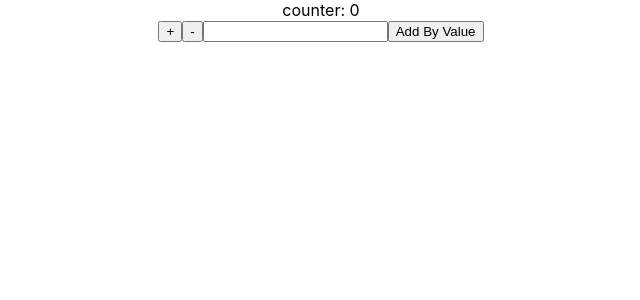
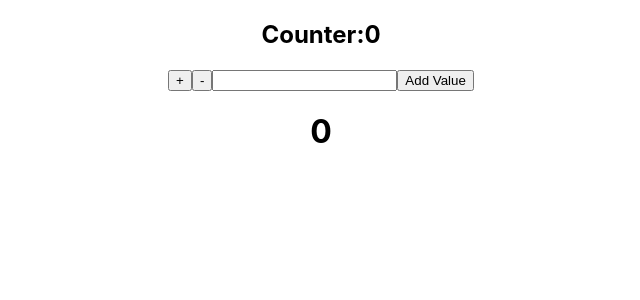
Before and after one commit to AbdulMoiz8994/Bootcamp-Redux-And-Redux-toolkit, a React (Create React App) app: page / in a window 1280 px wide. Shown: the top 300 px of the page, without its empty margins (319-959 px from the left). Built offline with nearby package versions, Linux system fonts and the light colour scheme.

Commit message:
add patcice of Reduxrookit 2

```diff
--- a/src/App.js
+++ b/src/App.js
@@ -1,8 +1,10 @@
 import React,{useState} from 'react'
 import './App.css';
-import {CounterLogic, CounterValue} from './Components/index'
-import {CounterUI} from './Components/SimpleRedux/CounterUI'
-import {ActAndDisp} from './Components/SimpleRedux/ActAndDisp'
+// import {CounterLogic, CounterValue} from './Components/index'
+// import {CounterUI} from './Components/SimpleRedux/CounterUI'
+// import {ActAndDisp} from './Components/SimpleRedux/ActAndDisp'
+import {CounterLogic} from './Components/ReduxToolKit2/Feature/CounterLogic'
+import {CounterValue} from './Components/ReduxToolKit2/Feature/CounterValue'
 function App() {
 
   const [counter, setCounter]=useState(0)
@@ -11,8 +13,10 @@ function App() {
     <div className="App">
     {/* <CounterValue  /> */}
     {/* <CounterLogic/> */}
-    <CounterUI/>
-    <ActAndDisp/>
+    {/* <CounterUI/> */}
+    {/* <ActAndDisp/> */}
+    <CounterLogic/>
+    <CounterValue/>
     </div>
   );
 }
--- /dev/null
+++ b/src/Components/ReduxToolKit2/App/Store.jsx
@@ -0,0 +1,9 @@
+import {configureStore} from '@reduxjs/toolkit'
+import CounterReducer from '../Feature/CounterSlice'
+
+
+export const store = configureStore({
+    reducer:{
+        counters: CounterReducer
+    }
+})
--- /dev/null
+++ b/src/Components/ReduxToolKit2/Feature/CounterLogic.jsx
@@ -0,0 +1,19 @@
+import React, { useState } from 'react'
+import {increment,decrement,incrementByValue,selectCounterValue} from './CounterSlice'
+import {useDispatch, useSelector} from 'react-redux'
+
+export const CounterLogic = () => {
+
+   const dispatch=useDispatch()
+const [value, setValue]=useState(0)
+    const counter=useSelector(selectCounterValue)
+    return (
+        <div>
+                          <h2>Counter:{counter}</h2>
+            <button onClick={() => dispatch(increment())}>+</button>
+            <button onClick={() => dispatch(decrement())}>-</button>
+              <input onChange={(e) => setValue(e.target.value)} />
+              <button onClick={() => dispatch(incrementByValue(Number(value)))}>Add Value</button>
+        </div>
+    )
+}
--- /dev/null
+++ b/src/Components/ReduxToolKit2/Feature/CounterSlice.jsx
@@ -0,0 +1,29 @@
+import {createSlice} from '@reduxjs/toolkit'
+
+
+let initialState={
+    value: 0
+}
+
+export const counterSlice =createSlice({
+    name: 'counters',
+    initialState,
+    reducers:{
+        increment:(state)=>{
+             state.value+=1
+        },
+        decrement:(state) =>{
+            state.value-=1
+        },
+        incrementByValue:(state,action) =>{
+           state.value= state.value+action.payload
+        }
+    }
+})
+
+export const {increment,decrement,incrementByValue} =counterSlice.actions;
+
+// make Slice
+export const selectCounterValue=(state) => state.counters.value
+
+export default counterSlice.reducer
--- /dev/null
+++ b/src/Components/ReduxToolKit2/Feature/CounterValue.jsx
@@ -0,0 +1,14 @@
+import React from 'react'
+import {useSelector} from  'react-redux'
+import {selectCounterValue} from '../Feature/CounterSlice'
+
+export const CounterValue = () => {
+
+const counter=useSelector(selectCounterValue)
+
+    return (
+        <div>
+            <h1>{counter}</h1>
+        </div>
+    )
+}
--- a/src/index.js
+++ b/src/index.js
@@ -3,7 +3,7 @@ import ReactDOM from 'react-dom';
 import './index.css';
 import App from './App';
 import reportWebVitals from './reportWebVitals';
-import {store} from './Components/SimpleRedux/Store'
+import {store} from './Components/ReduxToolKit2/App/Store'
 import {Provider} from 'react-redux'
 
 ReactDOM.render(
```
